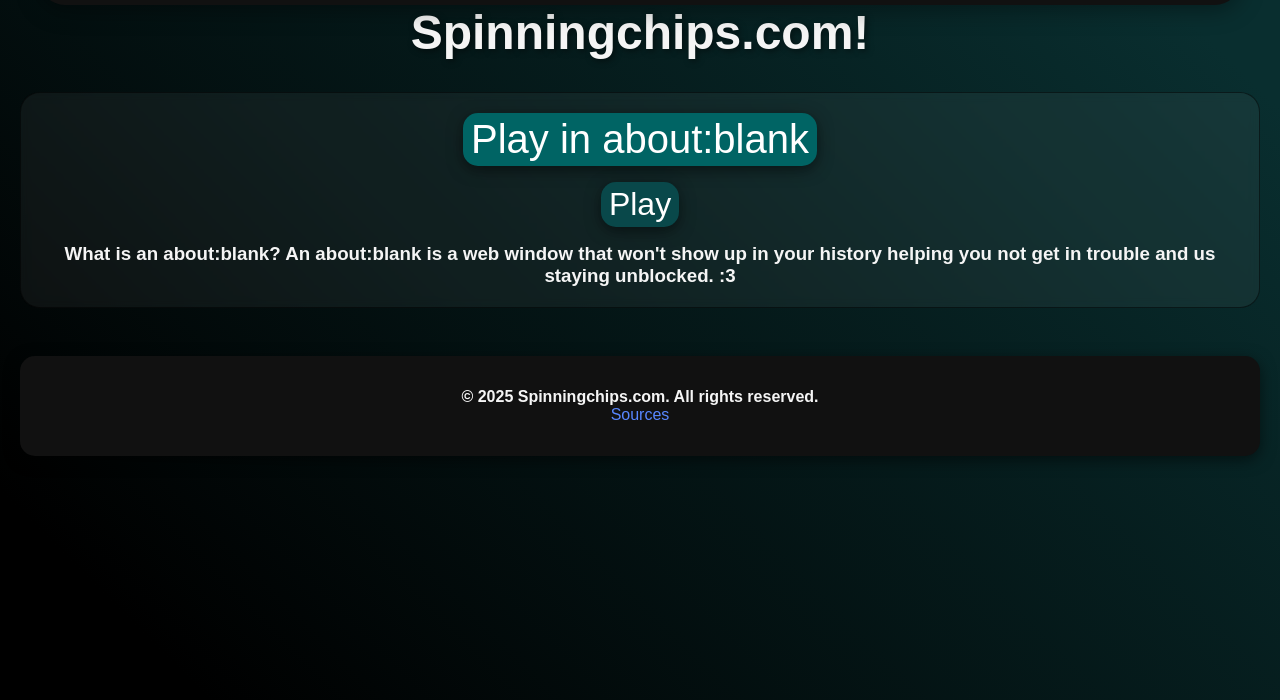
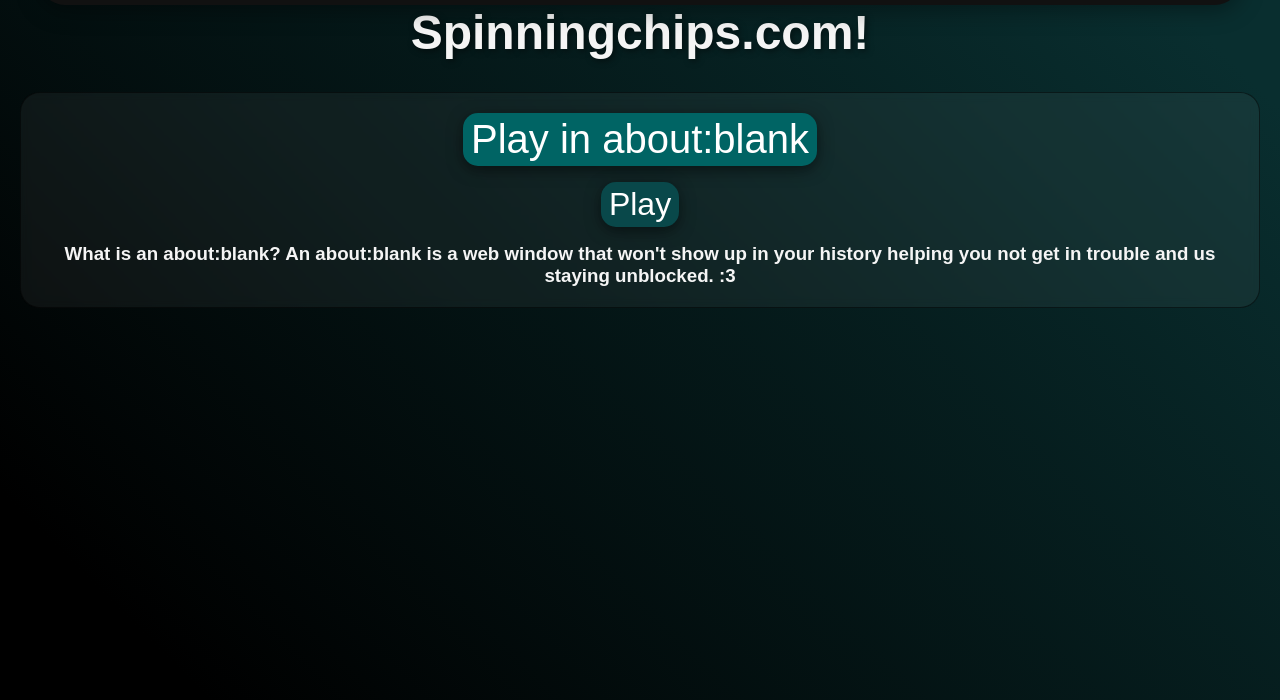
Before and after one commit to spinningchips/spinningchips.github.io, a plain HTML site: page 404.html in a window 1280 px wide. Shown: the part 100-800 px from the top of the page. Drawn offline with Linux system fonts and the light colour scheme.

Commit message:
renamed text to 404

```diff
--- a/text.html
+++ b/404.html
@@ -1,6 +1,5 @@
 <!DOCTYPE html>
 <html lang="en">
-
 <head>
     <meta charset="UTF-8">
     <meta name="viewport" content="width=device-width, initial-scale=1.0">
@@ -8,7 +7,6 @@
     <link rel="stylesheet" href="style.css">
     <meta name="Spinningchips is a unblocked games site with over 300 games.">
 </head>
-
 <!-- Google tag (gtag.js) -->
 <script async src="https://www.googletagmanager.com/gtag/js?id=G-H25JY2R3LS"></script>
 <script>
@@ -18,14 +16,12 @@
 
     gtag('config', 'G-H25JY2R3LS');
 </script>
-
 <body>
     <nav>
         <a href="/"><img src="/content/img/logo/Logo1.png" alt="Logo" style="height: 50px;"></a>
         <a href="/about/" class="nav-link">About Us</a>
         <a href="/privacy/" class="nav-link">Privacy Policy</a>
     </nav>
-
     <header>
         <h1>Spinningchips.com!</h1>
     </header>
@@ -52,13 +48,5 @@
             win.document.body.appendChild(iframe);
         };
     </script>
-
-    <footer>
-        <div style="background-color: var(--2ndgrey); text-align: center; padding: 1rem;">
-            <h4>&copy; 2025 Spinningchips.com. All rights reserved.</h4>
-            <a href="/sources/" style="color: #5887ff; text-decoration: none;">Sources</a>
-        </div>
-    </footer>
 </body>
-
 </html>
```
